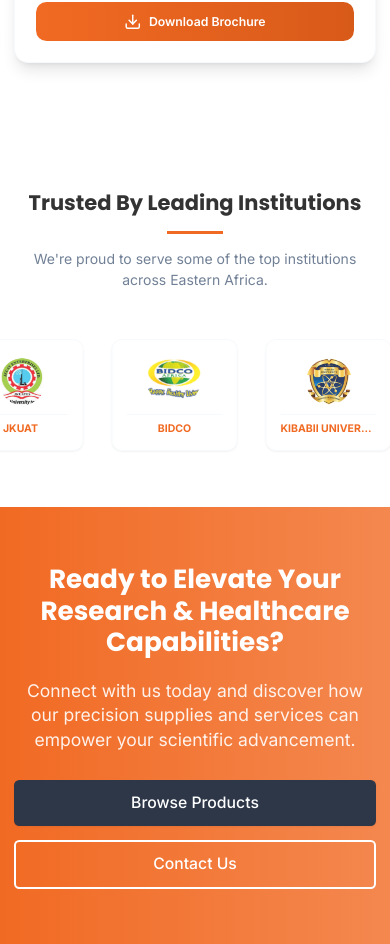
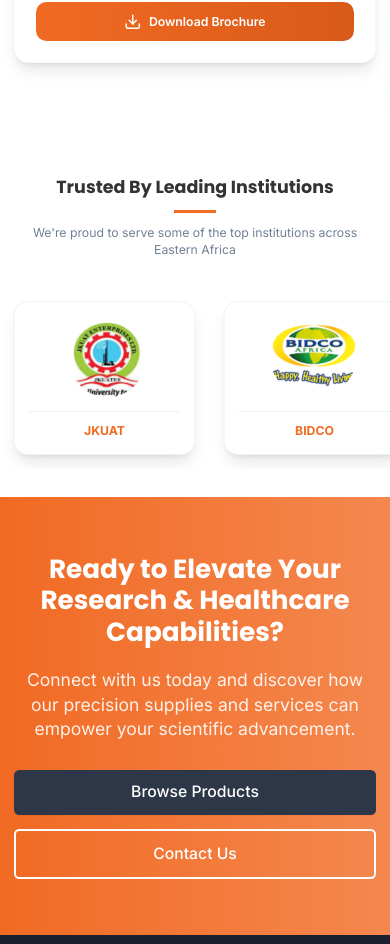
Before and after one commit to CardenDante/benica-east-africa, a Next.js app: page / in a window 390 px wide. Shown: the part 9161-10105 px from the top of the page. Built offline with nearby package versions, Linux system fonts and the light colour scheme.

Commit message:
Enhance UI consistency and responsiveness across multiple solution pages

```diff
--- a/app/solutions/agricultural/page.tsx
+++ b/app/solutions/agricultural/page.tsx
@@ -163,15 +163,15 @@ const AgriculturalEngineeringPage = () => {
 
             <div className="lg:sticky lg:top-24">
               <div className="bg-gradient-to-br from-gray-50 to-gray-100 rounded-3xl overflow-hidden shadow-2xl">
-                <div className="relative h-80">
+                <div className="relative h-80 bg-gray-900">
                   <img
                     src={services[selectedService].image}
                     alt={services[selectedService].title}
                     className="w-full h-full object-cover"
                   />
-                  <div className="absolute inset-0 bg-gradient-to-t from-black/60 to-transparent"></div>
+                  <div className="absolute inset-0 bg-gradient-to-t from-black/70 via-black/20 to-transparent"></div>
                   <div className="absolute bottom-6 left-6 right-6">
-                    <h3 className="text-2xl font-bold text-white mb-2">
+                    <h3 className="text-xl font-bold text-white mb-2 drop-shadow-lg">
                       {services[selectedService].title}
                     </h3>
                   </div>
@@ -263,17 +263,17 @@ const AgriculturalEngineeringPage = () => {
           <div className="grid grid-cols-1 md:grid-cols-3 gap-8">
             {projects.map((project, index) => (
               <div key={index} className="group bg-gradient-to-b from-gray-50 to-white rounded-2xl overflow-hidden shadow-lg hover:shadow-2xl transition-all duration-300 border border-gray-200">
-                <div className="relative h-48 overflow-hidden">
+                <div className="relative h-56 overflow-hidden bg-gray-900">
                   <img
                     src={project.image}
                     alt={project.title}
                     className="w-full h-full object-cover group-hover:scale-110 transition-transform duration-500"
                   />
-                  <div className="absolute inset-0 bg-gradient-to-t from-black/60 to-transparent"></div>
+                  <div className="absolute inset-0 bg-gradient-to-t from-black/60 via-black/10 to-transparent"></div>
                 </div>
 
                 <div className="p-6">
-                  <h3 className="text-xl font-bold text-gray-900 mb-2">{project.title}</h3>
+                  <h3 className="text-lg font-bold text-gray-900 mb-2">{project.title}</h3>
                   <p className="text-sm text-gray-600 mb-4">{project.client}</p>
 
                   <div className="space-y-3 mb-4">
--- a/app/solutions/chemicals/page.tsx
+++ b/app/solutions/chemicals/page.tsx
@@ -163,15 +163,15 @@ const ChemicalsReagentsPage = () => {
 
             <div className="lg:sticky lg:top-24">
               <div className="bg-gradient-to-br from-gray-50 to-gray-100 rounded-3xl overflow-hidden shadow-2xl">
-                <div className="relative h-80">
+                <div className="relative h-80 bg-gray-900">
                   <img
                     src={services[selectedService].image}
                     alt={services[selectedService].title}
                     className="w-full h-full object-cover"
                   />
-                  <div className="absolute inset-0 bg-gradient-to-t from-black/60 to-transparent"></div>
+                  <div className="absolute inset-0 bg-gradient-to-t from-black/70 via-black/20 to-transparent"></div>
                   <div className="absolute bottom-6 left-6 right-6">
-                    <h3 className="text-2xl font-bold text-white mb-2">
+                    <h3 className="text-xl font-bold text-white mb-2 drop-shadow-lg">
                       {services[selectedService].title}
                     </h3>
                   </div>
@@ -263,17 +263,17 @@ const ChemicalsReagentsPage = () => {
           <div className="grid grid-cols-1 md:grid-cols-3 gap-8">
             {projects.map((project, index) => (
               <div key={index} className="group bg-gradient-to-b from-gray-50 to-white rounded-2xl overflow-hidden shadow-lg hover:shadow-2xl transition-all duration-300 border border-gray-200">
-                <div className="relative h-48 overflow-hidden">
+                <div className="relative h-56 overflow-hidden bg-gray-900">
                   <img
                     src={project.image}
                     alt={project.title}
                     className="w-full h-full object-cover group-hover:scale-110 transition-transform duration-500"
                   />
-                  <div className="absolute inset-0 bg-gradient-to-t from-black/60 to-transparent"></div>
+                  <div className="absolute inset-0 bg-gradient-to-t from-black/60 via-black/10 to-transparent"></div>
                 </div>
 
                 <div className="p-6">
-                  <h3 className="text-xl font-bold text-gray-900 mb-2">{project.title}</h3>
+                  <h3 className="text-lg font-bold text-gray-900 mb-2">{project.title}</h3>
                   <p className="text-sm text-gray-600 mb-4">{project.client}</p>
 
                   <div className="space-y-3 mb-4">
--- a/app/solutions/hospital/page.tsx
+++ b/app/solutions/hospital/page.tsx
@@ -163,15 +163,15 @@ const HospitalEquipmentPage = () => {
 
             <div className="lg:sticky lg:top-24">
               <div className="bg-gradient-to-br from-gray-50 to-gray-100 rounded-3xl overflow-hidden shadow-2xl">
-                <div className="relative h-80">
+                <div className="relative h-80 bg-gray-900">
                   <img
                     src={services[selectedService].image}
                     alt={services[selectedService].title}
                     className="w-full h-full object-cover"
                   />
-                  <div className="absolute inset-0 bg-gradient-to-t from-black/60 to-transparent"></div>
+                  <div className="absolute inset-0 bg-gradient-to-t from-black/70 via-black/20 to-transparent"></div>
                   <div className="absolute bottom-6 left-6 right-6">
-                    <h3 className="text-2xl font-bold text-white mb-2">
+                    <h3 className="text-xl font-bold text-white mb-2 drop-shadow-lg">
                       {services[selectedService].title}
                     </h3>
                   </div>
@@ -263,17 +263,17 @@ const HospitalEquipmentPage = () => {
           <div className="grid grid-cols-1 md:grid-cols-3 gap-8">
             {projects.map((project, index) => (
               <div key={index} className="group bg-gradient-to-b from-gray-50 to-white rounded-2xl overflow-hidden shadow-lg hover:shadow-2xl transition-all duration-300 border border-gray-200">
-                <div className="relative h-48 overflow-hidden">
+                <div className="relative h-56 overflow-hidden bg-gray-900">
                   <img
                     src={project.image}
                     alt={project.title}
                     className="w-full h-full object-cover group-hover:scale-110 transition-transform duration-500"
                   />
-                  <div className="absolute inset-0 bg-gradient-to-t from-black/60 to-transparent"></div>
+                  <div className="absolute inset-0 bg-gradient-to-t from-black/60 via-black/10 to-transparent"></div>
                 </div>
 
                 <div className="p-6">
-                  <h3 className="text-xl font-bold text-gray-900 mb-2">{project.title}</h3>
+                  <h3 className="text-lg font-bold text-gray-900 mb-2">{project.title}</h3>
                   <p className="text-sm text-gray-600 mb-4">{project.client}</p>
 
                   <div className="space-y-3 mb-4">
--- a/app/solutions/morgue/page.tsx
+++ b/app/solutions/morgue/page.tsx
@@ -168,15 +168,15 @@ const MorgueEquipmentPage = () => {
 
             <div className="lg:sticky lg:top-24">
               <div className="bg-gradient-to-br from-gray-50 to-gray-100 rounded-3xl overflow-hidden shadow-2xl">
-                <div className="relative h-80">
+                <div className="relative h-80 bg-gray-900">
                   <img
                     src={services[selectedService].image}
                     alt={services[selectedService].title}
                     className="w-full h-full object-cover"
                   />
-                  <div className="absolute inset-0 bg-gradient-to-t from-black/60 to-transparent"></div>
+                  <div className="absolute inset-0 bg-gradient-to-t from-black/70 via-black/20 to-transparent"></div>
                   <div className="absolute bottom-6 left-6 right-6">
-                    <h3 className="text-2xl font-bold text-white mb-2">
+                    <h3 className="text-xl font-bold text-white mb-2 drop-shadow-lg">
                       {services[selectedService].title}
                     </h3>
                   </div>
@@ -268,17 +268,17 @@ const MorgueEquipmentPage = () => {
           <div className="grid grid-cols-1 md:grid-cols-3 gap-8">
             {projects.map((project, index) => (
               <div key={index} className="group bg-gradient-to-b from-gray-50 to-white rounded-2xl overflow-hidden shadow-lg hover:shadow-2xl transition-all duration-300 border border-gray-200">
-                <div className="relative h-48 overflow-hidden">
+                <div className="relative h-56 overflow-hidden bg-gray-900">
                   <img
                     src={project.image}
                     alt={project.title}
                     className="w-full h-full object-cover group-hover:scale-110 transition-transform duration-500"
                   />
-                  <div className="absolute inset-0 bg-gradient-to-t from-black/60 to-transparent"></div>
+                  <div className="absolute inset-0 bg-gradient-to-t from-black/60 via-black/10 to-transparent"></div>
                 </div>
 
                 <div className="p-6">
-                  <h3 className="text-xl font-bold text-gray-900 mb-2">{project.title}</h3>
+                  <h3 className="text-lg font-bold text-gray-900 mb-2">{project.title}</h3>
                   <p className="text-sm text-gray-600 mb-4">{project.client}</p>
 
                   <div className="space-y-3 mb-4">
--- a/app/solutions/refrigeration/page.tsx
+++ b/app/solutions/refrigeration/page.tsx
@@ -163,15 +163,15 @@ const RefrigerationSystemsPage = () => {
 
             <div className="lg:sticky lg:top-24">
               <div className="bg-gradient-to-br from-gray-50 to-gray-100 rounded-3xl overflow-hidden shadow-2xl">
-                <div className="relative h-80">
+                <div className="relative h-80 bg-gray-900">
                   <img
                     src={services[selectedService].image}
                     alt={services[selectedService].title}
                     className="w-full h-full object-cover"
                   />
-                  <div className="absolute inset-0 bg-gradient-to-t from-black/60 to-transparent"></div>
+                  <div className="absolute inset-0 bg-gradient-to-t from-black/70 via-black/20 to-transparent"></div>
                   <div className="absolute bottom-6 left-6 right-6">
-                    <h3 className="text-2xl font-bold text-white mb-2">
+                    <h3 className="text-xl font-bold text-white mb-2 drop-shadow-lg">
                       {services[selectedService].title}
                     </h3>
                   </div>
@@ -263,17 +263,17 @@ const RefrigerationSystemsPage = () => {
           <div className="grid grid-cols-1 md:grid-cols-3 gap-8">
             {projects.map((project, index) => (
               <div key={index} className="group bg-gradient-to-b from-gray-50 to-white rounded-2xl overflow-hidden shadow-lg hover:shadow-2xl transition-all duration-300 border border-gray-200">
-                <div className="relative h-48 overflow-hidden">
+                <div className="relative h-56 overflow-hidden bg-gray-900">
                   <img
                     src={project.image}
                     alt={project.title}
                     className="w-full h-full object-cover group-hover:scale-110 transition-transform duration-500"
                   />
-                  <div className="absolute inset-0 bg-gradient-to-t from-black/60 to-transparent"></div>
+                  <div className="absolute inset-0 bg-gradient-to-t from-black/60 via-black/10 to-transparent"></div>
                 </div>
 
                 <div className="p-6">
-                  <h3 className="text-xl font-bold text-gray-900 mb-2">{project.title}</h3>
+                  <h3 className="text-lg font-bold text-gray-900 mb-2">{project.title}</h3>
                   <p className="text-sm text-gray-600 mb-4">{project.client}</p>
 
                   <div className="space-y-3 mb-4">
--- a/app/solutions/repair/page.tsx
+++ b/app/solutions/repair/page.tsx
@@ -163,15 +163,15 @@ const RepairServicingPage = () => {
 
             <div className="lg:sticky lg:top-24">
               <div className="bg-gradient-to-br from-gray-50 to-gray-100 rounded-3xl overflow-hidden shadow-2xl">
-                <div className="relative h-80">
+                <div className="relative h-80 bg-gray-900">
                   <img
                     src={services[selectedService].image}
                     alt={services[selectedService].title}
                     className="w-full h-full object-cover"
                   />
-                  <div className="absolute inset-0 bg-gradient-to-t from-black/60 to-transparent"></div>
+                  <div className="absolute inset-0 bg-gradient-to-t from-black/70 via-black/20 to-transparent"></div>
                   <div className="absolute bottom-6 left-6 right-6">
-                    <h3 className="text-2xl font-bold text-white mb-2">
+                    <h3 className="text-xl font-bold text-white mb-2 drop-shadow-lg">
                       {services[selectedService].title}
                     </h3>
                   </div>
--- a/components/home/SlidingPartners.tsx
+++ b/components/home/SlidingPartners.tsx
@@ -82,15 +82,14 @@ const SlidingPartners: React.FC = () => {
   }, []);
 
   return (
-    <div className="w-full overflow-hidden bg-white py-12">
-      <div className="mb-10 text-center px-4">
-        <h2 className="text-2xl md:text-4xl font-bold mb-4">
+    <div className="w-full overflow-hidden bg-white py-8 sm:py-12">
+      <div className="mb-8 sm:mb-10 text-center px-4">
+        <h2 className="text-xl sm:text-2xl md:text-4xl font-bold mb-3 sm:mb-4">
           Trusted By Leading Institutions
         </h2>
-        <div className="w-16 md:w-24 h-1 bg-[#F16A23] mx-auto mb-4"></div>
-        <p className="text-gray-600 max-w-2xl mx-auto text-base md:text-lg">
-          We're proud to serve some of the top institutions across Eastern
-          Africa.
+        <div className="w-12 sm:w-16 md:w-24 h-1 bg-[#F16A23] mx-auto mb-3 sm:mb-4"></div>
+        <p className="text-gray-600 max-w-2xl mx-auto text-sm sm:text-base md:text-lg">
+          We're proud to serve some of the top institutions across Eastern Africa
         </p>
       </div>
 
@@ -101,28 +100,28 @@ const SlidingPartners: React.FC = () => {
               key={`${partner.name}-${index}`}
               // Assign ref to the first item only to measure width
               ref={index === 0 ? itemRef : null}
-              // RESPONSIVE SIZING: w-36 on mobile, w-48 on desktop
-              className="flex-shrink-0 w-36 md:w-48 h-32 md:h-40 mx-4 bg-white p-4 rounded-xl shadow-sm border border-gray-100
-                         flex flex-col items-center justify-between relative group hover:shadow-md transition-shadow duration-300"
+              // MUCH LARGER on mobile for visibility
+              className="flex-shrink-0 w-52 sm:w-56 md:w-60 lg:w-64 h-44 sm:h-48 md:h-52 mx-4 sm:mx-5 bg-white p-4 sm:p-5 md:p-6 rounded-2xl shadow-lg border border-gray-200
+                         flex flex-col items-center justify-center relative group hover:shadow-xl transition-all duration-300"
             >
-              {/* Logo Container - Takes up top portion */}
-              <div className="relative w-full h-16 md:h-20 flex items-center justify-center">
+              {/* Logo Container - Much bigger, takes most of card */}
+              <div className="relative w-full h-28 sm:h-32 md:h-36 flex items-center justify-center mb-3">
                 <Image
                   src={partner.logo}
                   alt={`${partner.name} logo`}
                   fill
-                  sizes="(max-width: 768px) 100px, 150px"
+                  sizes="(max-width: 640px) 180px, (max-width: 768px) 200px, 240px"
                   style={{
                     objectFit: "contain",
                     objectPosition: "center",
                   }}
-                  className="filter-none opacity-90 group-hover:opacity-100 transition-all duration-300"
+                  className="filter-none opacity-100 group-hover:scale-105 transition-all duration-300"
                 />
               </div>
 
-              {/* Partner Name - Always Visible */}
-              <div className="w-full text-center mt-2 border-t border-gray-100 pt-2">
-                <p className="text-[#F16A23] text-xs md:text-sm font-bold truncate">
+              {/* Partner Name - Larger and more visible */}
+              <div className="w-full text-center border-t border-gray-200 pt-3">
+                <p className="text-[#F16A23] text-sm sm:text-base md:text-lg font-bold truncate">
                   {partner.name}
                 </p>
               </div>
```
